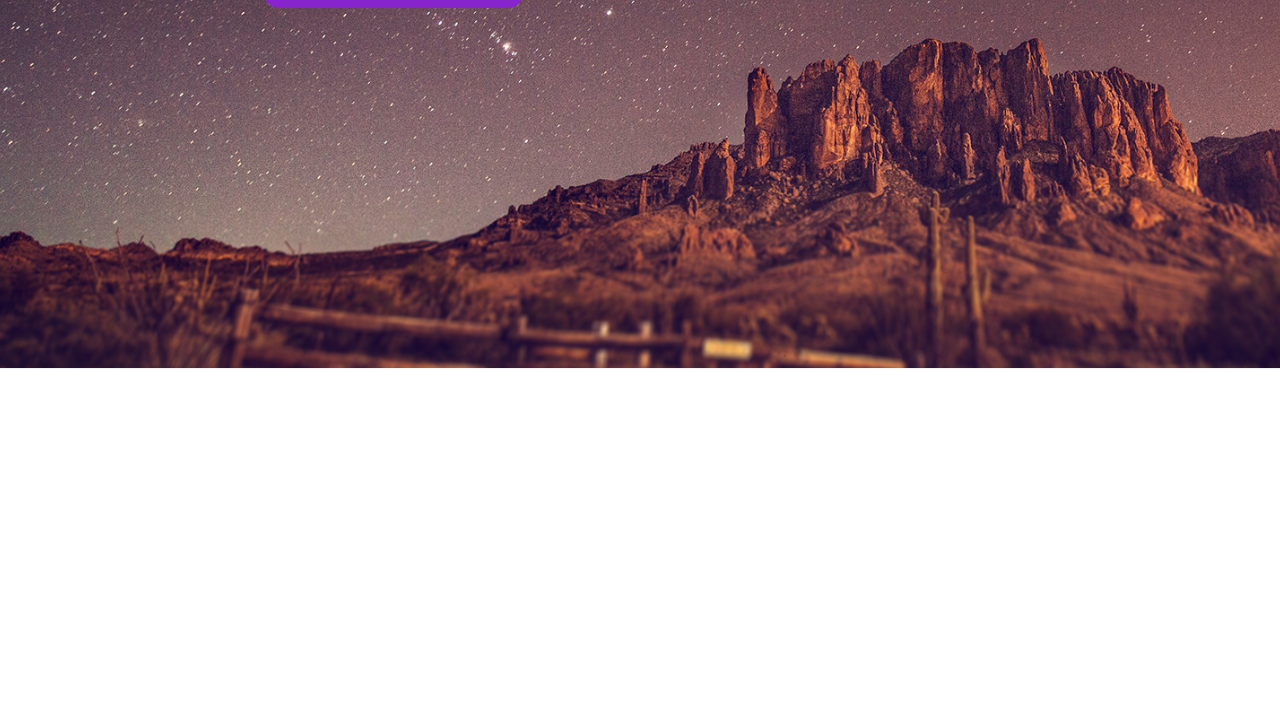
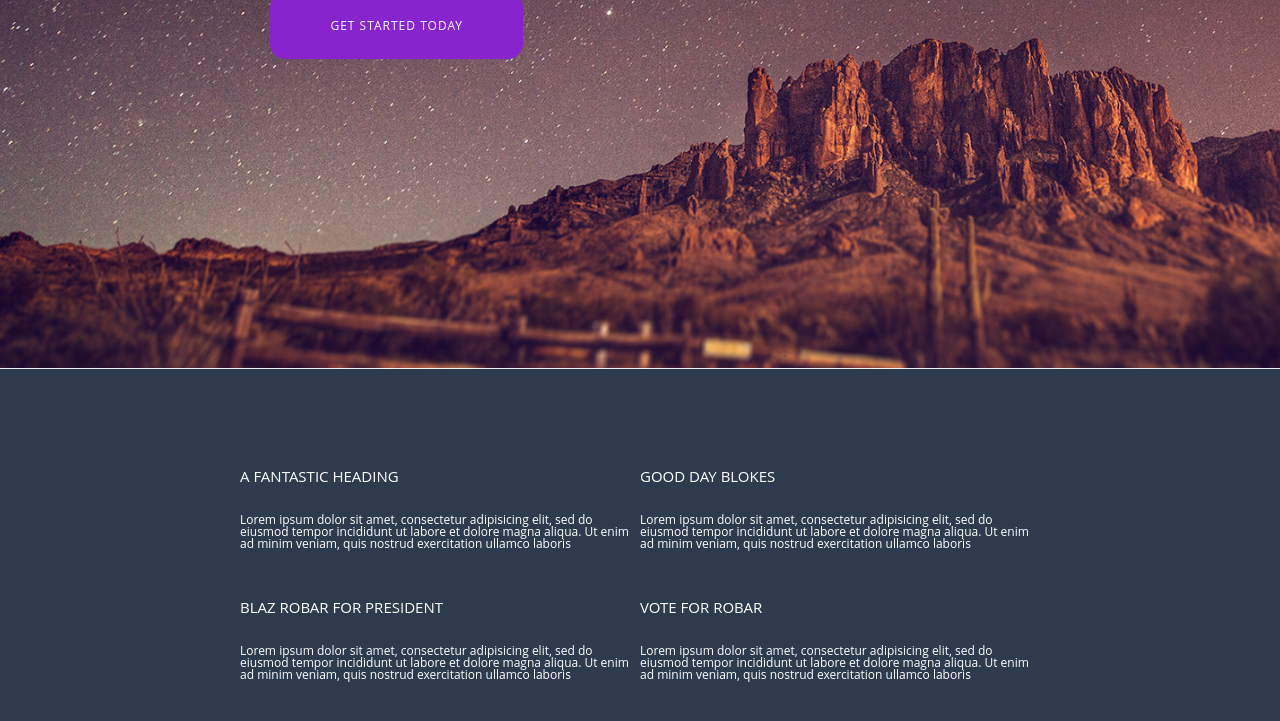
Before and after one commit to uupptown/RemakeRex, a plain HTML site: page index.html in a window 1280 px wide. Shown: the part 431-1152 px from the top of the page. Before the commit the page ends 800 px from the top, so only its background shows below. Drawn offline with Linux system fonts and the light colour scheme.

Commit message:
add inf about content

```diff
--- a/index.html
+++ b/index.html
@@ -34,6 +34,48 @@
          </div>
       </div>
     </header>
+    <main class="main">
+      <section class="information-about-us">
+         <div class="information-about-container">
+            <div class="information-about-content">
+               <div class="information-about-left">
+                  <div class="information-about-title">A FANTASTIC HEADING</div>
+                  <p class="information-about-subtitle">Lorem ipsum dolor sit amet, consectetur adipisicing elit,
+                  sed do eiusmod tempor incididunt ut labore et dolore
+                  magna aliqua. Ut enim ad minim veniam, quis nostrud
+                  exercitation ullamco laboris
+                  </p>
+               </div>
+               <div class="information-about-right">
+                  <div class="information-about-title">GOOD DAY BLOKES</div>
+                  <p class="information-about-subtitle">Lorem ipsum dolor sit amet, consectetur adipisicing elit,
+                  sed do eiusmod tempor incididunt ut labore et dolore
+                  magna aliqua. Ut enim ad minim veniam, quis nostrud
+                  exercitation ullamco laboris
+                  </p>
+               </div>
+            </div>
+            <div class="information-about-content">
+               <div class="information-about-left">
+                  <div class="information-about-title">BLAZ ROBAR FOR PRESIDENT</div>
+                  <p class="information-about-subtitle">Lorem ipsum dolor sit amet, consectetur adipisicing elit,
+                  sed do eiusmod tempor incididunt ut labore et dolore
+                  magna aliqua. Ut enim ad minim veniam, quis nostrud
+                  exercitation ullamco laboris
+                  </p>
+               </div>
+               <div class="information-about-right">
+                  <div class="information-about-title">VOTE FOR ROBAR</div>
+                  <p class="information-about-subtitle">Lorem ipsum dolor sit amet, consectetur adipisicing elit,
+                  sed do eiusmod tempor incididunt ut labore et dolore
+                  magna aliqua. Ut enim ad minim veniam, quis nostrud
+                  exercitation ullamco laboris
+                  </p>
+               </div>
+            </div>
+         </div>
+      </section>
+    </main>
 </div>
 </body>
 </html>
--- a/style.css
+++ b/style.css
@@ -39,6 +39,7 @@ body {
 }
 
 body {
+   font-family: 'Open Sans', sans-serif;
     font-size: 12px;
     color: #fff;
 }
@@ -173,3 +174,41 @@ body {
 }
 
 /* -------------------------- */
+
+.main {
+   background-color: #2e3b4e;
+}
+
+.information-about-container {
+   padding-top: 100px;
+   max-width: 800px;
+   margin: 0px auto;
+   align-items: center;
+}
+
+.information-about-content {
+   display: flex;
+   margin-bottom: 50px;
+}
+
+.information-about-title {
+   font-size: 15px;
+   margin-bottom: 30px;
+}
+
+
+@media (max-width: 450px) {
+   .information-about-container {
+     text-align: center;
+     padding-top: 40px;
+   }
+
+   .information-about-content {
+     flex-direction: column;
+     margin-bottom: 30px;
+     gap: 20px;
+     width: 60%;
+     margin-left: auto;
+     margin-right: auto;
+   }
+ }
```
